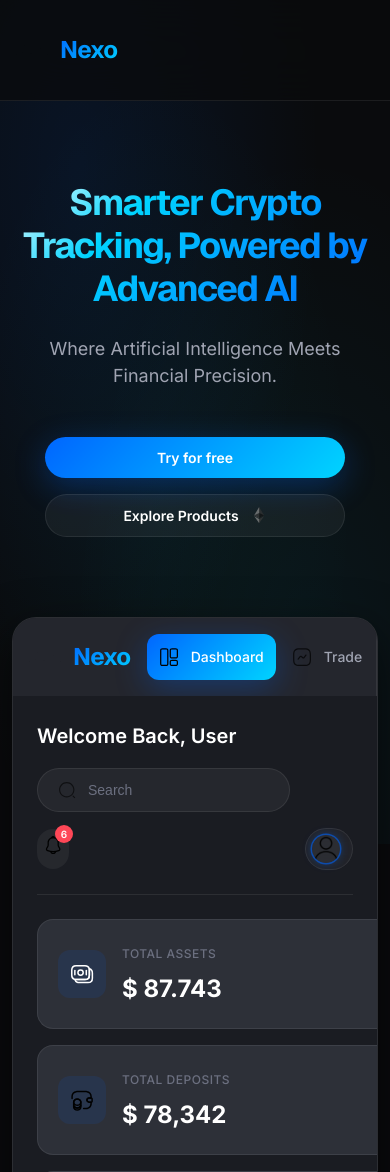
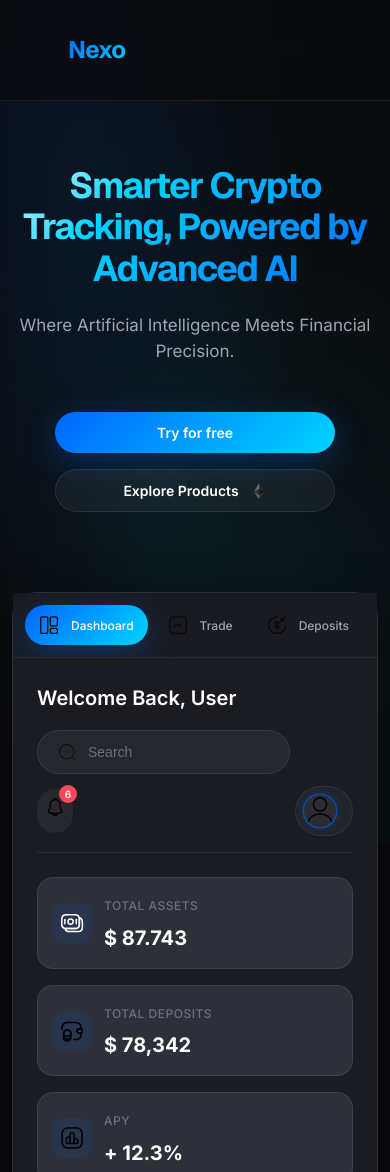
Before and after one commit to adityashettyyy/nexo-landing-page, a plain HTML site: page index.html in a window 390 px wide. Shown: the top 1172 px of the page. Drawn offline with nearby package versions, Linux system fonts and the light colour scheme.

Commit message:
Fixed mobile responsiveness

```diff
--- a/style.css
+++ b/style.css
@@ -6,13 +6,6 @@
   padding: 0;
   box-sizing: border-box;
 }
-
-html, body {
-  max-width: 100%;
-  overflow-x: hidden;
-}
-
-
 
 :root {
   /* Modern Color Palette - Professional & Rich */
@@ -1003,11 +996,71 @@
 }
 
 @media (max-width: 768px) {
-  .container {
-    padding: 0 16px;
+
+  /* HERO → DASHBOARD FLOW FIX */
+  .hero {
+    padding: 64px 0 80px;
   }
-  .nav {
-    flex-wrap: wrap;
+
+  .dashboard-wrapper {
+    margin: 0 0 64px;
+  }
+
+  /* NAV */
+  .nav-menu {
+    display: none;
+  }
+
+  /* SIDEBAR → MOBILE TAB BAR */
+  .sidebar {
+    position: sticky;
+    top: 64px;
+    z-index: 20;
+
+    width: 100%;
+    flex-direction: row;
+    align-items: center;
+    gap: 6px;
+
+    padding: 12px;
+    background: rgba(26, 28, 34, 0.95);
+    backdrop-filter: blur(12px);
+    border-right: none;
+    border-bottom: 1px solid var(--border-color);
+
+    overflow-x: auto;
+    scrollbar-width: none;
+  }
+
+  .sidebar::-webkit-scrollbar {
+    display: none;
+  }
+
+  .sidebar-logo {
+    display: none;
+  }
+
+  .sidebar-menu {
+    flex-direction: row;
+    gap: 6px;
+  }
+
+  .sidebar-item {
+    padding: 10px 14px;
+    border-radius: 999px;
+    white-space: nowrap;
+  }
+
+  .text-nav {
+    font-size: 12px;
+  }
+
+  /* DASHBOARD HEADER */
+  .dashboard-header {
+    flex-direction: column;
+    align-items: flex-start;
+    gap: 12px;
+    padding-bottom: 16px;
   }
 
   .dashboard-actions {
@@ -1015,113 +1068,133 @@
     justify-content: space-between;
   }
 
-  .user-info {
-    padding: 6px 12px 6px 6px;
-    gap: 8px;
-  }
-
   .user-name {
-    display: none; /* keeps UI clean on mobile */
-  }
-
-  .nav-menu {
     display: none;
   }
 
-  .dashboard-layout {
-    flex-direction: column;
-  }
-
-  .sidebar {
-    width: 100%;
-    flex-direction: row;
-    padding: 16px;
-    gap: 16px;
-    overflow-x: auto;
-  }
-
-  .sidebar-logo {
-    padding: 0;
-  }
-
-  .sidebar-menu {
-    flex-direction: row;
-    gap: 4px;
-  }
-
-  .sidebar-item {
-    padding: 12px;
-    white-space: nowrap;
-  }
-
-  .stats-grid {
-    grid-template-columns: 1fr;
-  }
-
-  .dashboard-header {
-    flex-direction: column;
-    gap: 16px;
-    align-items: flex-start;
-  }
-
+  /* SEARCH */
   .search-box {
     width: 100%;
   }
 
-  .dashboard-actions {
-    align-self: flex-end;
+  /* DASHBOARD CONTENT FLOW */
+  .dashboard-content {
+    grid-template-columns: 1fr;
   }
 
-  .hero-buttons {
-    flex-direction: column;
-    align-items: center;
+  /* STATS */
+  .stats-grid {
+    grid-template-columns: repeat(2, 1fr);
   }
 
-  .btn {
-    width: 100%;
-    max-width: 300px;
-  }
-}
-
-@media (max-width: 480px) {
-  .heading-hero {
-    font-size: 36px;
+  /* CHART */
+  .chart-area {
+    height: 180px;
+    gap: 8px;
   }
 
-  .text-subtitle {
-    font-size: 18px;
-  }
-  .hero-content {
-    padding: 0 12px;
+  .chart-y-axis {
+    display: none;
   }
 
-  .heading-hero {
-    line-height: 1.2;
+  .candlestick {
+    width: 14px;
   }
 
-  .dashboard-wrapper {
-    margin: -40px 0 80px;
-    padding: 0 12px;
-  }
-
-  .chart-area {
-    height: 200px;
+  .chart-periods {
+    flex-wrap: wrap;
+    gap: 6px;
   }
 
   .price-indicator {
     display: none;
   }
-  .dashboard-actions {
+  .sidebar {
+    width: 100% !important;
+    min-width: 100%;
+  }
+  .dashboard,
+  .dashboard-layout {
+    overflow: visible;
+  }
+
+  .sidebar-item {
+    flex-shrink: 0;
+  }
+  .dashboard-layout {
+    flex-direction: column;
+  }
+}
+
+@media (max-width: 480px) {
+
+  /* HERO */
+  .heading-hero {
+    font-size: 36px;
+    line-height: 1.15;
+  }
+
+  .text-subtitle {
+    font-size: 17px;
+  }
+
+  /* BUTTONS */
+  .btn {
+    width: 100%;
+    max-width: 280px;
+  }
+
+  /* DASHBOARD WRAPPER */
+  .dashboard-wrapper {
+    padding: 0 12px;
+    margin-bottom: 48px;
+  }
+
+  /* STATS */
+  .stats-grid {
+    grid-template-columns: 1fr;
+  }
+
+  .stat-card {
+    padding: 14px;
     gap: 12px;
   }
 
-  .notification-wrapper {
-    padding: 6px;
+  .stat-icon-wrapper {
+    width: 40px;
+    height: 40px;
   }
 
-  .user-avatar {
-    width: 28px;
-    height: 28px;
+  .text-stat-value {
+    font-size: 20px;
+  }
+
+  /* CHART HEADER */
+  .chart-header {
+    flex-direction: column;
+    align-items: flex-start;
+    gap: 12px;
+  }
+
+  .crypto-selector {
+    padding: 6px 12px;
+  }
+
+  /* CHAIN ALLOCATION */
+  .chain-header {
+    gap: 8px;
+  }
+
+  .chain-name {
+    font-size: 13px;
+  }
+
+  .chain-value {
+    font-size: 11px;
+  }
+
+  .chain-percentage {
+    font-size: 11px;
   }
 }
 
```
